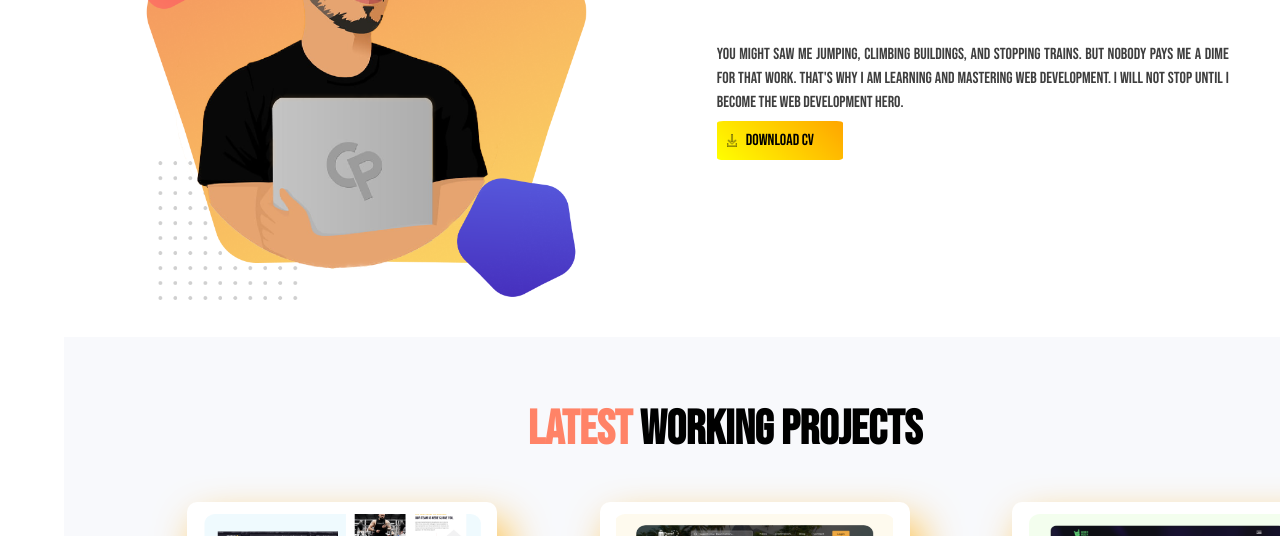
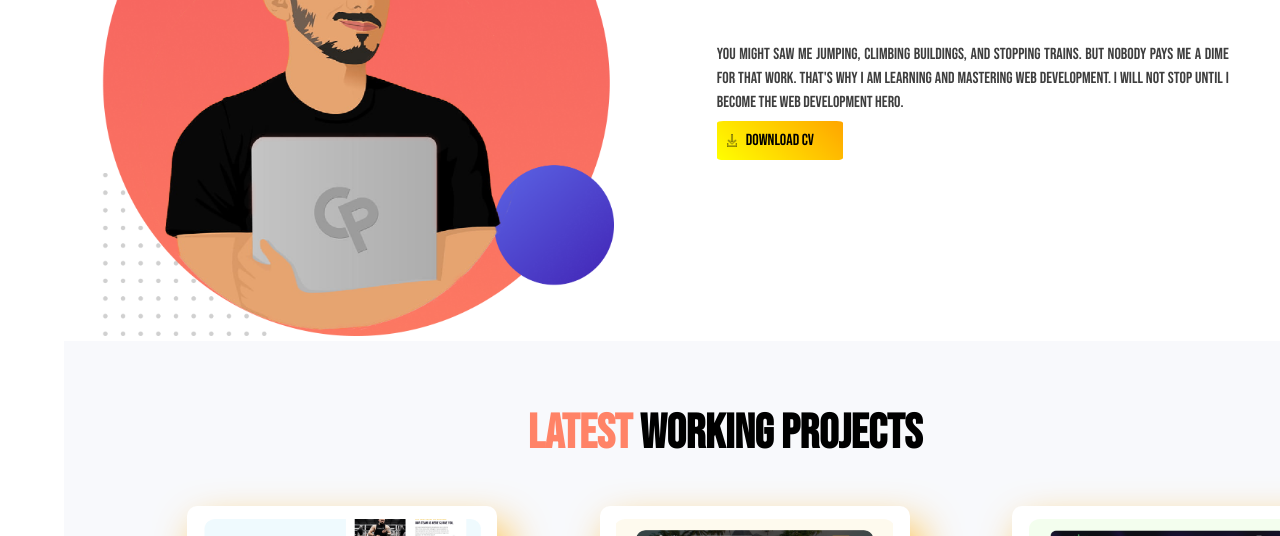
Before and after one commit to awprince69/assignment, a plain HTML site: page index.html in a window 1280 px wide. Shown: the part 677-1213 px from the top of the page. Drawn offline with Linux system fonts and the light colour scheme.

Commit message:
final pic

```diff
--- a/index.html
+++ b/index.html
@@ -24,7 +24,7 @@
     </section>
     <section>
         <div class="half-width">
-            <img src="images/p1.png">
+            <img src="images/p2.png">
         </div>
 
         <div class="half-width">
```
Also changed, not shown: images/p2.png (added).
